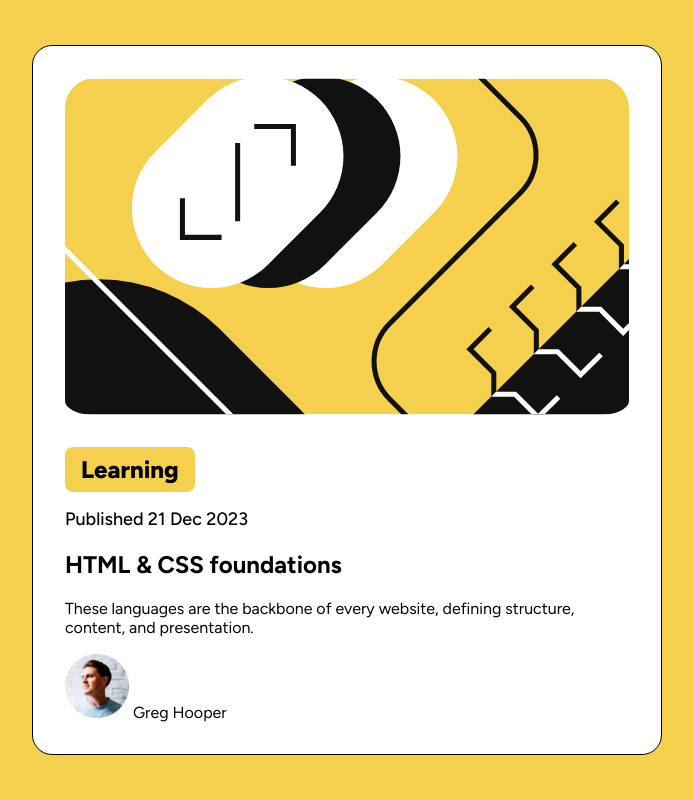
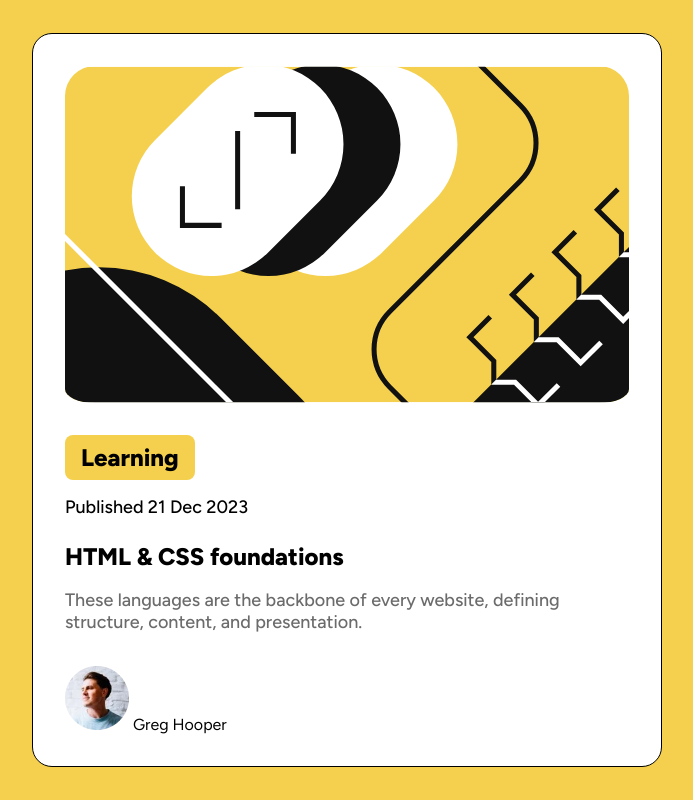
Before and after one commit to Ricard0ugh/blog-preview-card-project, a plain HTML site: page index.html in a window 1280 px wide. Shown: the whole page, without its empty margins (293-986 px from the left). Drawn offline with Linux system fonts and the light colour scheme.

Commit message:
h1 and info customized

```diff
--- a/styles.css
+++ b/styles.css
@@ -54,6 +54,23 @@ body {
     font-weight: 500;
 }
 
+h1 {
+    font-weight: 800;
+    margin: 1.5rem 0 1rem 0;
+}
+
+#info {
+    color: var(--gray500);
+    font-weight: 500;
+    font-size: 18px;
+    margin-bottom: 2rem;
+}
+
+#
+
+
+
+
 
 
 
```
